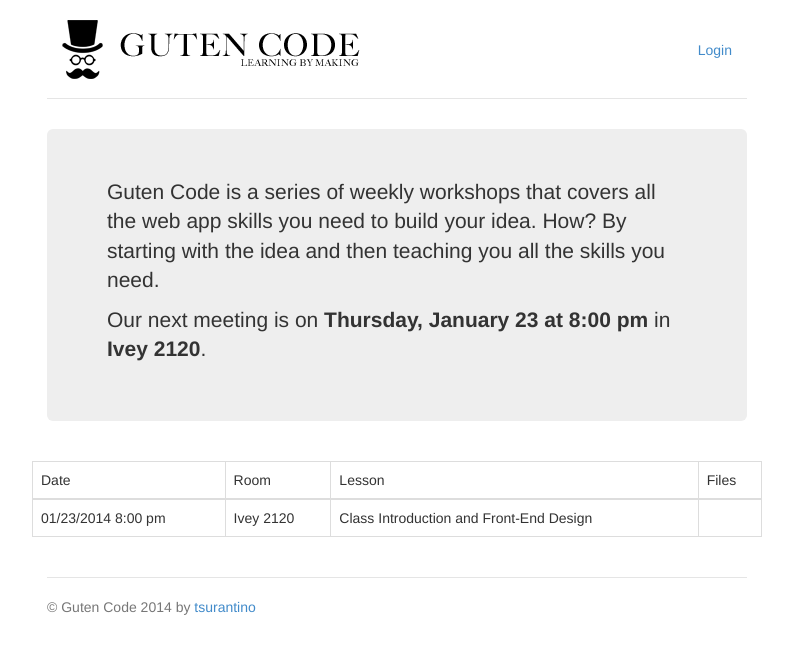
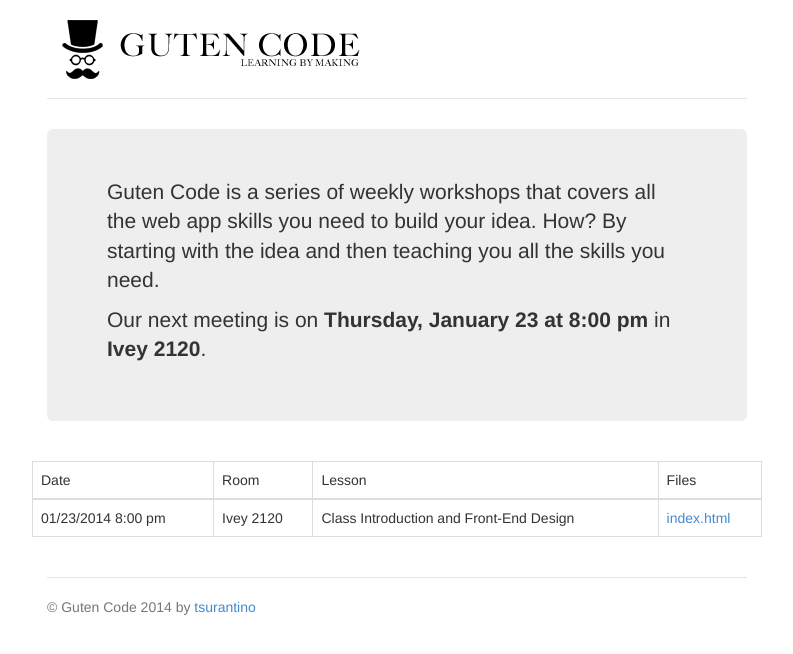
Before and after one commit to joannafu/gutenclass, a Django app: page / in a window 1280 px wide. Shown: the top 654 px of the page, without its empty margins (243-1036 px from the left). Run offline with Django 3.2, Linux system fonts and the light colour scheme; some libraries are stand-ins or nearby versions.

Commit message:
Removed login, added filler file. We'll just upload the HTML for now as a placeholder.

```diff
--- a/templates/base.html
+++ b/templates/base.html
@@ -30,7 +30,7 @@
     <div class="container">
       <div class="header">
         <ul class="nav nav-pills pull-right">
-          <li><a href="#">Login</a></li>
+          <!--<li><a href="#">Login</a></li>-->
         </ul>
         <img class="logo" src="{{ STATIC_URL }}img/logo.png" alt="Guten Code" />
       </div>
--- a/templates/index.html
+++ b/templates/index.html
@@ -21,7 +21,7 @@
         <td>01/23/2014 8:00 pm</td>
         <td>Ivey 2120</td>
         <td>Class Introduction and Front-End Design</td>
-        <td></td>
+        <td><a href="#">index.html</a></td>
       </tr>
     </tbody>
   </table>
```
